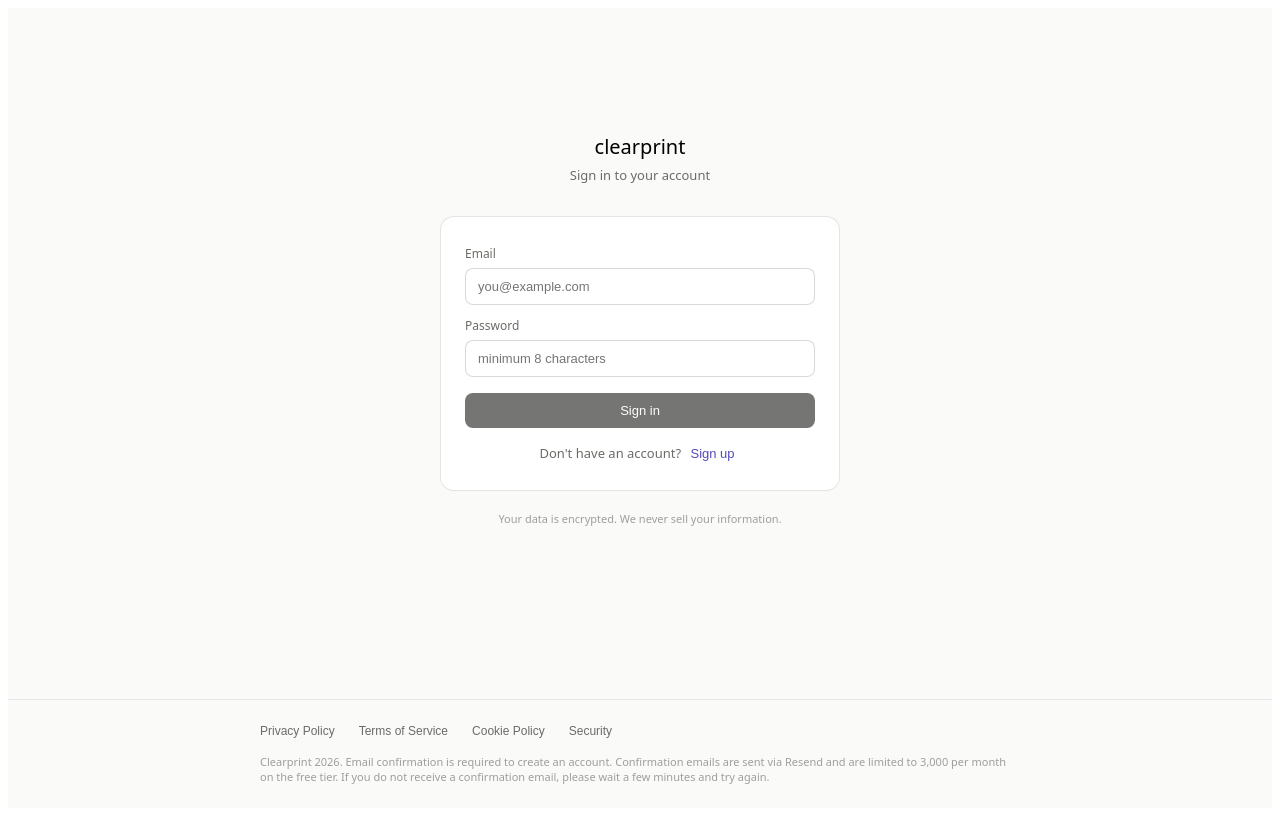
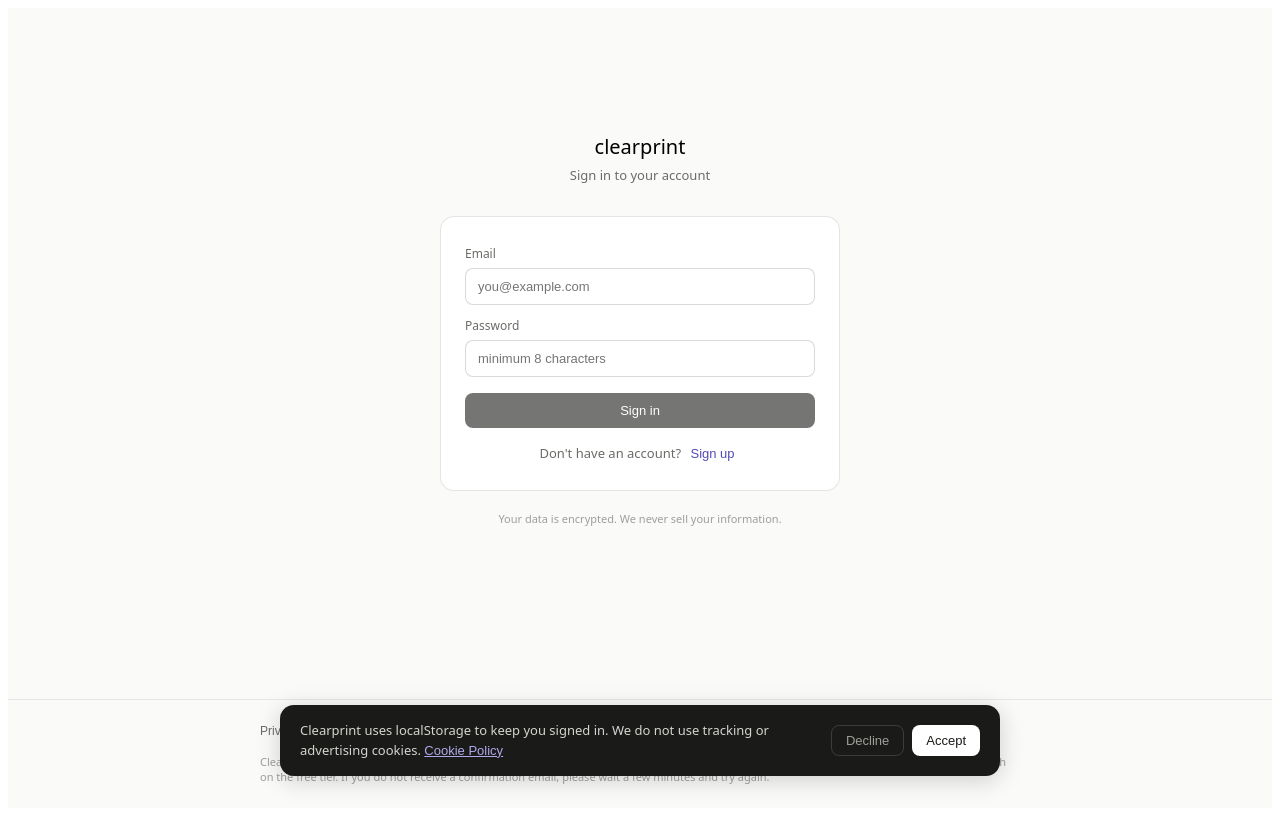
Before and after one commit to rafiaauthoi/Specter, a React app in the folder frontend/: page /login in a window 1280 px wide. Built offline with nearby package versions, Linux system fonts and the light colour scheme; the HTML template or start-up script is replaced by a standard one.

Commit message:
add cookie consent banner

```diff
--- /dev/null
+++ b/frontend/src/components/CookieBanner.jsx
@@ -0,0 +1,65 @@
+import { useState, useEffect } from 'react'
+import { useNavigate } from 'react-router-dom'
+
+export default function CookieBanner() {
+  const navigate = useNavigate()
+  const [visible, setVisible] = useState(false)
+
+  useEffect(() => {
+    const consent = localStorage.getItem('cookie_consent')
+    if (!consent) setVisible(true)
+  }, [])
+
+  function accept() {
+    localStorage.setItem('cookie_consent', 'accepted')
+    setVisible(false)
+  }
+
+  function decline() {
+    localStorage.setItem('cookie_consent', 'declined')
+    setVisible(false)
+  }
+
+  if (!visible) return null
+
+  return (
+    <div style={{
+      position: 'fixed',
+      bottom: 24,
+      left: '50%',
+      transform: 'translateX(-50%)',
+      width: 'calc(100% - 48px)',
+      maxWidth: 680,
+      background: '#1a1a18',
+      color: '#fff',
+      borderRadius: 14,
+      padding: '16px 20px',
+      display: 'flex',
+      alignItems: 'center',
+      justifyContent: 'space-between',
+      gap: 16,
+      zIndex: 1000,
+      boxShadow: '0 4px 24px rgba(0,0,0,0.18)',
+      fontFamily: 'system-ui, sans-serif',
+      flexWrap: 'wrap',
+    }}>
+      <div style={{ fontSize: 13, color: '#d4d4d0', lineHeight: 1.5, flex: 1, minWidth: 200 }}>
+        Clearprint uses localStorage to keep you signed in. We do not use tracking or advertising cookies.{' '}
+        <button onClick={() => navigate('/cookies')}
+          style={{ background: 'none', border: 'none', color: '#AFA9EC', fontSize: 13, cursor: 'pointer', padding: 0, textDecoration: 'underline' }}>
+          Cookie Policy
+        </button>
+      </div>
+      <div style={{ display: 'flex', gap: 8, flexShrink: 0 }}>
+        <button onClick={decline}
+          style={{ padding: '7px 14px', borderRadius: 8, background: 'transparent', color: '#9e9e9a', border: '0.5px solid rgba(255,255,255,0.15)', fontSize: 13, cursor: 'pointer' }}>
+          Decline
+        </button>
+        <button onClick={accept}
+          style={{ padding: '7px 14px', borderRadius: 8, background: '#fff', color: '#1a1a18', border: 'none', fontSize: 13, fontWeight: 500, cursor: 'pointer' }}>
+          Accept
+        </button>
+      </div>
+    </div>
+  )
+}
--- a/frontend/src/main.jsx
+++ b/frontend/src/main.jsx
@@ -2,11 +2,13 @@
 import ReactDOM from 'react-dom/client'
 import { BrowserRouter } from 'react-router-dom'
 import App from './App'
+import CookieBanner from './components/CookieBanner'
 
 ReactDOM.createRoot(document.getElementById('root')).render(
   <React.StrictMode>
     <BrowserRouter>
       <App />
+      <CookieBanner />
     </BrowserRouter>
   </React.StrictMode>
 )
```
